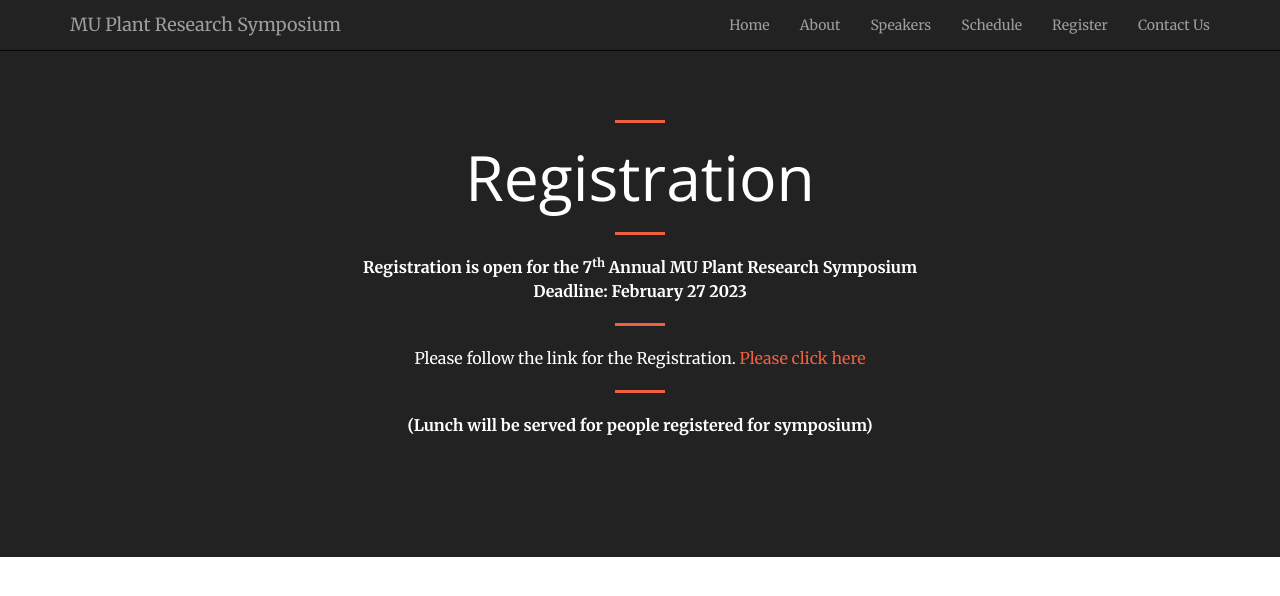
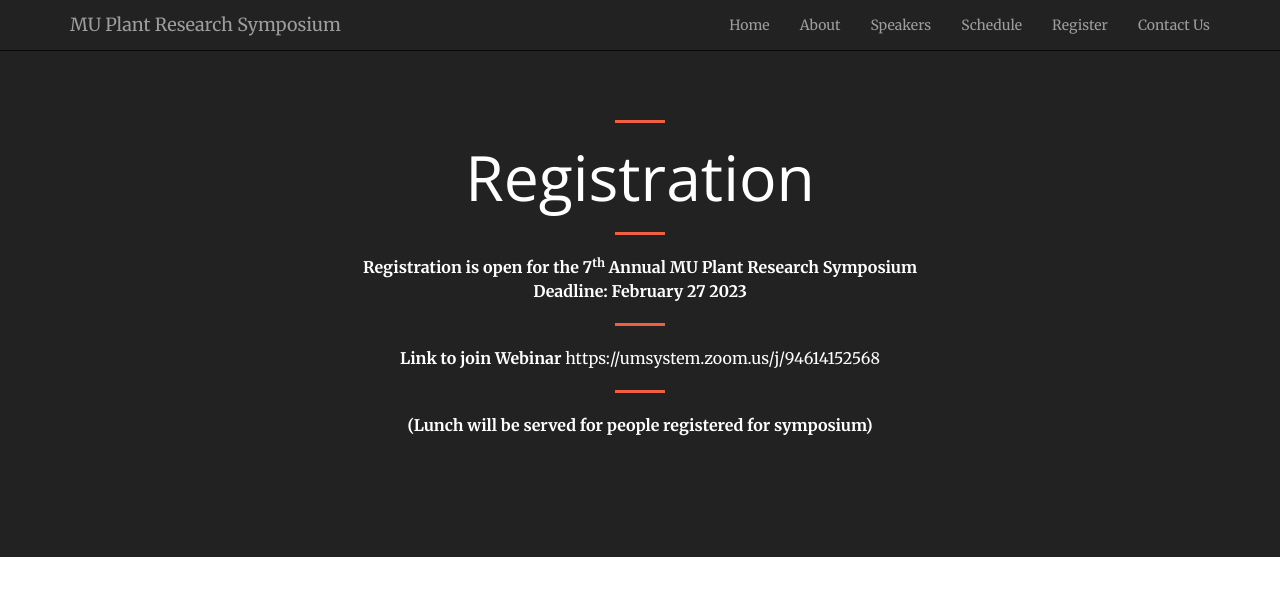
Before and after one commit to mupioneersymposium/mupioneersymposium.github.io, a Jekyll site: the page built from register.md, in a window 1280 px wide. Shown: the top 596 px of the page. Built offline with Jekyll 4.4.1, drawn with Linux system fonts in a browser that asks for light colours.

Commit message:
Update register.md

```diff
--- a/register.md
+++ b/register.md
@@ -8,6 +8,9 @@ layout: regular
 **Registration is open for the 7<sup>th</sup> Annual MU Plant Research Symposium** <br />
 **Deadline: February 27 2023**
 <hr style="clear: both;" />
-Please follow the link for the Registration. <a href="https://docs.google.com/forms/d/e/1FAIpQLSf0EVO-kMtBZ7qBLz_PV9wxqXcSuL-YsUtRRtJ-7zjnKsIfgw/viewform?usp=sf_link" target="_blank"> Please click here
+
+**Link to join Webinar**
+https://umsystem.zoom.us/j/94614152568
+
  <hr style="clear: both;" />
   **(Lunch will be served for people registered for symposium)**
```
